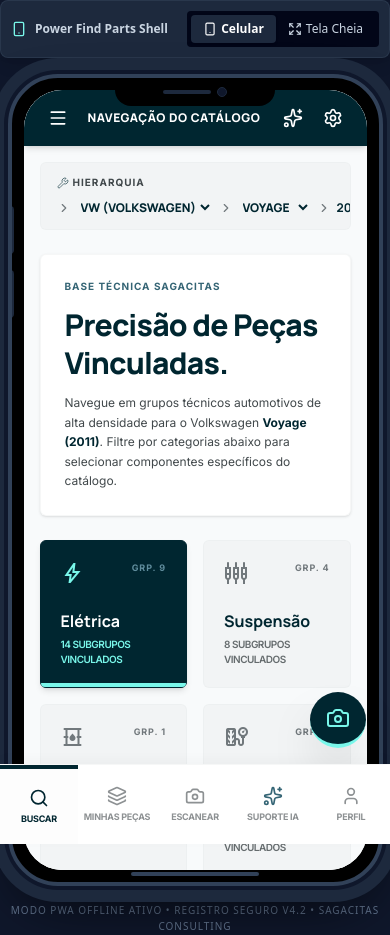
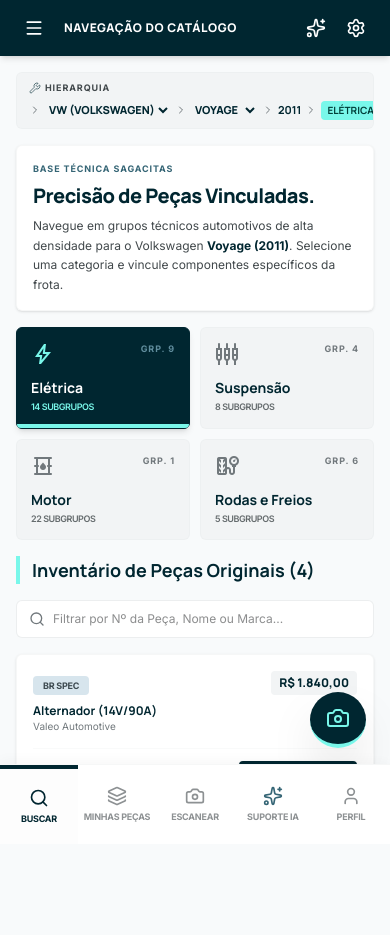
Before and after one commit to Sarge2024/power-findparts, a React (Vite) app: page / in a window 390 px wide. After the commit the page ends 844 px from the top, so only its background shows below. Built offline with nearby package versions, Linux system fonts and the light colour scheme.

Commit message:
refactor: improve mobile UI responsiveness
Adjust padding, spacing, and component sizing across catalog, scanner, and inventory modules to enhance the experience on smaller viewports. Add viewport detection for refined layout control.

```diff
--- a/src/App.tsx
+++ b/src/App.tsx
@@ -37,6 +37,18 @@ export default function App() {
 
   // App View Modes
   const [viewMode, setViewMode] = useState<"mobile" | "fullscreen">("mobile");
+
+  // Real mobile viewport detection
+  const [isMobileViewport, setIsMobileViewport] = useState<boolean>(false);
+
+  useEffect(() => {
+    const handleResize = () => {
+      setIsMobileViewport(window.innerWidth < 768);
+    };
+    handleResize();
+    window.addEventListener("resize", handleResize);
+    return () => window.removeEventListener("resize", handleResize);
+  }, []);
 
   // Core Reactive Database State (Linked to localStorage)
   const [parts, setParts] = useState<Part[]>(() => {
@@ -269,7 +281,7 @@ export default function App() {
 
       {/* Floating Action Button (Only shown on Catalog view to go directly to scan) */}
       {currentTab === "catalog" && (
-        <div id="floating-action" className="fixed bottom-24 right-6 z-40">
+        <div id="floating-action" className="absolute bottom-24 right-6 z-40">
           <button
             onClick={() => setCurrentTab("scanner")}
             className="w-14 h-14 bg-[#002630] text-white hover:bg-primary-container rounded-full shadow-2xl flex items-center justify-center transition-all hover:scale-110 active:scale-90 border-b-4 border-tertiary-fixed cursor-pointer"
@@ -281,7 +293,7 @@ export default function App() {
       )}
 
       {/* Persistent Bottom Mobile Navigation Bar */}
-      <nav id="bottom-bar" className="fixed bottom-0 left-0 w-full bg-white border-t border-outline-variant/15 flex justify-around items-center h-20 shadow-[0_-4px_12px_rgba(0,0,0,0.03)] z-40">
+      <nav id="bottom-bar" className="absolute bottom-0 left-0 w-full bg-white border-t border-outline-variant/15 flex justify-around items-center h-20 shadow-[0_-4px_12px_rgba(0,0,0,0.03)] z-40">
 
         {/* Tab 1: Catalog */}
         <button
@@ -358,7 +370,7 @@ export default function App() {
       {/* Global Toast Notification */}
       <div
         id="toast-notification"
-        className={`fixed bottom-24 left-1/2 -translate-x-1/2 bg-[#2e3132] text-white px-5 py-3 rounded-full shadow-2xl flex items-center gap-3 transition-all duration-500 z-50 ${
+        className={`absolute bottom-24 left-1/2 -translate-x-1/2 bg-[#2e3132] text-white px-5 py-3 rounded-full shadow-2xl flex items-center gap-3 transition-all duration-500 z-50 ${
           showToast ? 'translate-y-0 opacity-100 scale-100' : 'translate-y-16 opacity-0 scale-90 pointer-events-none'
         }`}
       >
@@ -368,6 +380,14 @@ export default function App() {
 
     </div>
   );
+
+  if (isMobileViewport) {
+    return (
+      <div id="pwa-mobile-root" className="w-full h-screen bg-[#f8fafb]">
+        {mainAppHtml}
+      </div>
+    );
+  }
 
   return (
     <div id="app-root-shell" className="min-h-screen bg-slate-900 flex flex-col items-center p-0 md:p-6 justify-center">
--- a/src/components/AiAssistant.tsx
+++ b/src/components/AiAssistant.tsx
@@ -90,11 +90,11 @@ export default function AiAssistant() {
   };
 
   return (
-    <div id="ai-assistant-container" className="grid grid-cols-1 lg:grid-cols-3 gap-6 max-w-5xl mx-auto">
+    <div id="ai-assistant-container" className="grid grid-cols-1 lg:grid-cols-3 gap-4 sm:gap-6 max-w-5xl mx-auto">
       {/* Suggestions / Prompt helpers column */}
-      <div className="space-y-4">
-        <div className="bg-primary text-on-primary p-5 rounded-md shadow-sm relative overflow-hidden border border-outline-variant/10">
-          <div className="relative z-10 space-y-3">
+      <div className="space-y-4 order-2 lg:order-1">
+        <div className="bg-primary text-on-primary p-4 sm:p-5 rounded-md shadow-sm relative overflow-hidden border border-outline-variant/10">
+          <div className="relative z-10 space-y-2.5">
             <h3 className="font-headline text-sm font-black uppercase tracking-wider flex items-center gap-1.5">
               <Sparkles className="w-4 h-4 text-tertiary-fixed" /> Inteligência Power Find
             </h3>
@@ -108,7 +108,7 @@ export default function AiAssistant() {
           </div>
         </div>
 
-        <div className="bg-[#eceeef] p-5 rounded-md border border-outline-variant/10 shadow-sm space-y-3.5">
+        <div className="bg-[#eceeef] p-4 sm:p-5 rounded-md border border-outline-variant/10 shadow-sm space-y-3">
           <h4 className="text-[10px] font-black uppercase tracking-widest text-primary/60 flex items-center gap-1">
             <HelpCircle className="w-3.5 h-3.5" /> Perguntas Frequentes
           </h4>
@@ -129,7 +129,7 @@ export default function AiAssistant() {
       </div>
 
       {/* Main Chat Interface column */}
-      <div className="lg:col-span-2 bg-white rounded-md border border-outline-variant/15 shadow-sm flex flex-col h-[520px]">
+      <div className="lg:col-span-2 bg-white rounded-md border border-outline-variant/15 shadow-sm flex flex-col h-[380px] sm:h-[450px] lg:h-[520px] order-1 lg:order-2">
         {/* Chat Header */}
         <div className="px-4 py-3 border-b border-outline-variant/10 flex items-center justify-between bg-surface-container-low">
           <div className="flex items-center gap-2">
--- a/src/components/Catalog.tsx
+++ b/src/components/Catalog.tsx
@@ -68,61 +68,61 @@ export default function Catalog({
   };
 
   return (
-    <div id="catalog-section" className="space-y-6">
+    <div id="catalog-section" className="space-y-4 sm:space-y-6">
       {/* Dynamic Breadcrumbs (Industrial Precision Style) */}
-      <nav id="breadcrumbs" className="bg-surface-container-low px-4 py-3 rounded-md flex flex-wrap items-center gap-2 overflow-x-auto no-scrollbar border border-outline-variant/10">
-        <span className="text-on-surface-variant text-[10px] font-bold uppercase tracking-widest flex items-center gap-1">
+      <nav id="breadcrumbs" className="bg-surface-container-low px-3 py-2 sm:px-4 sm:py-3 rounded-md flex flex-wrap items-center gap-1.5 sm:gap-2 overflow-x-auto no-scrollbar border border-outline-variant/10">
+        <span className="text-on-surface-variant text-[9px] sm:text-[10px] font-bold uppercase tracking-widest flex items-center gap-1">
           <Wrench className="w-3 h-3 text-primary/60" /> Hierarquia
         </span>
-        <div className="flex items-center gap-1.5 whitespace-nowrap">
-          <ChevronRight className="w-3.5 h-3.5 text-outline" />
+        <div className="flex items-center gap-1 sm:gap-1.5 whitespace-nowrap">
+          <ChevronRight className="w-3 h-3 sm:w-3.5 sm:h-3.5 text-outline" />
           <select
             value={currentVehicle.brand}
             onChange={(e) => {
               const matched = vehicles.find(v => v.brand === e.target.value);
               if (matched) onSelectVehicle(matched);
             }}
-            className="text-xs font-headline font-extrabold text-primary bg-transparent border-none p-0 focus:ring-0 cursor-pointer hover:text-surface-tint uppercase"
+            className="text-[11px] sm:text-xs font-headline font-extrabold text-primary bg-transparent border-none p-0 focus:ring-0 cursor-pointer hover:text-surface-tint uppercase"
           >
             <option value="Volkswagen">VW (Volkswagen)</option>
           </select>
 
-          <ChevronRight className="w-3.5 h-3.5 text-outline" />
+          <ChevronRight className="w-3 h-3 sm:w-3.5 sm:h-3.5 text-outline" />
           <select
             value={currentVehicle.id}
             onChange={(e) => {
               const matched = vehicles.find(v => v.id === e.target.value);
               if (matched) onSelectVehicle(matched);
             }}
-            className="text-xs font-headline font-extrabold text-primary bg-transparent border-none p-0 focus:ring-0 cursor-pointer hover:text-surface-tint uppercase"
+            className="text-[11px] sm:text-xs font-headline font-extrabold text-primary bg-transparent border-none p-0 focus:ring-0 cursor-pointer hover:text-surface-tint uppercase"
           >
             {vehicles.map(v => (
               <option key={v.id} value={v.id}>{v.model}</option>
             ))}
           </select>
 
-          <ChevronRight className="w-3.5 h-3.5 text-outline" />
-          <span className="text-xs font-headline font-bold text-primary">{currentVehicle.year}</span>
+          <ChevronRight className="w-3 h-3 sm:w-3.5 sm:h-3.5 text-outline" />
+          <span className="text-[11px] sm:text-xs font-headline font-bold text-primary">{currentVehicle.year}</span>
 
-          <ChevronRight className="w-3.5 h-3.5 text-outline" />
-          <span className="text-xs font-headline font-bold text-tertiary-container bg-tertiary-fixed px-2 py-0.5 rounded text-[11px] font-black uppercase">
+          <ChevronRight className="w-3 h-3 sm:w-3.5 sm:h-3.5 text-outline" />
+          <span className="text-[10px] sm:text-xs font-headline font-bold text-tertiary-container bg-tertiary-fixed px-1.5 py-0.5 rounded text-[10px] sm:text-[11px] font-black uppercase">
             {selectedGroup}
           </span>
         </div>
       </nav>
 
       {/* Hero Summary (Intentional Asymmetry) */}
-      <section id="catalog-hero" className="relative grid grid-cols-1 md:grid-cols-12 gap-6 items-center bg-white p-6 rounded-md border border-outline-variant/15 overflow-hidden shadow-sm">
-        <div className="md:col-span-7 z-10 space-y-3">
-          <p className="text-[10px] uppercase tracking-widest font-extrabold text-surface-tint">Base Técnica Sagacitas</p>
-          <h2 className="font-display text-3xl md:text-4xl font-extrabold tracking-tight text-primary leading-tight">
+      <section id="catalog-hero" className="relative grid grid-cols-1 md:grid-cols-12 gap-4 sm:gap-6 items-center bg-white p-4 sm:p-6 rounded-md border border-outline-variant/15 overflow-hidden shadow-sm">
+        <div className="md:col-span-7 z-10 space-y-2 sm:space-y-3">
+          <p className="text-[9px] sm:text-[10px] uppercase tracking-widest font-extrabold text-surface-tint">Base Técnica Sagacitas</p>
+          <h2 className="font-display text-xl sm:text-2xl md:text-3xl lg:text-4xl font-extrabold tracking-tight text-primary leading-tight">
             Precisão de Peças Vinculadas.
           </h2>
-          <p className="text-xs md:text-sm text-on-surface-variant leading-relaxed max-w-xl">
-            Navegue em grupos técnicos automotivos de alta densidade para o Volkswagen <span className="font-bold text-primary">{currentVehicle.model} ({currentVehicle.year})</span>. Filtre por categorias abaixo para selecionar componentes específicos do catálogo.
+          <p className="text-xs text-on-surface-variant leading-relaxed max-w-xl">
+            Navegue em grupos técnicos automotivos de alta densidade para o Volkswagen <span className="font-bold text-primary">{currentVehicle.model} ({currentVehicle.year})</span>. Selecione uma categoria e vincule componentes específicos da frota.
           </p>
         </div>
-        <div className="hidden md:block md:col-span-5 relative h-36 overflow-hidden bg-surface-container rounded-sm border-b-2 border-primary">
+        <div className="hidden md:block md:col-span-5 relative h-28 sm:h-36 overflow-hidden bg-surface-container rounded-sm border-b-2 border-primary">
           <div className="absolute inset-0 opacity-15 pointer-events-none">
             <img
               src={IMAGE_LINKS.engineBg}
@@ -139,7 +139,7 @@ export default function Catalog({
       </section>
 
       {/* Category Grid (Bento Style) */}
-      <section id="bento-categories" className="grid grid-cols-2 md:grid-cols-4 gap-4">
+      <section id="bento-categories" className="grid grid-cols-2 md:grid-cols-4 gap-2.5 sm:gap-4">
         {techGroups.map((group) => {
           const isActive = group.name === selectedGroup;
           return (
@@ -147,25 +147,25 @@ export default function Catalog({
               id={`group-card-${group.id}`}
               key={group.id}
               onClick={() => setSelectedGroup(group.name)}
-              className={`group relative p-5 rounded-md transition-all cursor-pointer border hover:-translate-y-0.5 active:scale-95 duration-200 ${
+              className={`group relative p-3.5 sm:p-5 rounded-md transition-all cursor-pointer border hover:-translate-y-0.5 active:scale-95 duration-200 ${
                 isActive
                   ? "bg-primary text-on-primary border-primary shadow-md"
                   : "bg-surface-container-low text-primary border-outline-variant/10 hover:bg-surface-container"
               }`}
             >
-              <div className="flex justify-between items-start mb-6">
-                <span className={`material-symbols-outlined text-2xl ${isActive ? 'text-tertiary-fixed font-semibold' : 'text-outline'}`}>
+              <div className="flex justify-between items-start mb-3 sm:mb-6">
+                <span className={`material-symbols-outlined text-xl sm:text-2xl ${isActive ? 'text-tertiary-fixed font-semibold' : 'text-outline'}`}>
                   {group.icon}
                 </span>
                 <span className={`text-[9px] font-bold uppercase tracking-widest ${isActive ? 'text-on-primary-container/80' : 'text-outline'}`}>
                   {group.groupCode}
                 </span>
               </div>
-              <h3 className={`font-headline font-bold text-base ${isActive ? 'text-white' : 'text-primary'}`}>
+              <h3 className={`font-headline font-bold text-sm sm:text-base ${isActive ? 'text-white' : 'text-primary'}`}>
                 {group.name}
               </h3>
-              <p className={`text-[10px] mt-1 font-semibold uppercase tracking-tighter ${isActive ? 'text-tertiary-fixed' : 'text-on-surface-variant/80'}`}>
-                {group.subgroupCount} Subgrupos Vinculados
+              <p className={`text-[9px] sm:text-[10px] mt-0.5 sm:mt-1 font-semibold uppercase tracking-tighter ${isActive ? 'text-tertiary-fixed' : 'text-on-surface-variant/80'}`}>
+                {group.subgroupCount} Subgrupos
               </p>
               {isActive && (
                 <div className="absolute bottom-0 left-0 w-full h-1 bg-tertiary-fixed rounded-b-md"></div>
@@ -201,8 +201,54 @@ export default function Catalog({
           </div>
         </div>
 
-        {/* Precision Table */}
-        <div className="overflow-hidden bg-white border border-outline-variant/15 rounded-md shadow-sm">
+        {/* Mobile Touch-Optimized Card List */}
+        <div className="block md:hidden space-y-3">
+          {filteredParts.length > 0 ? (
+            filteredParts.map((part, index) => (
+              <div
+                key={part.number}
+                className="bg-white p-4 rounded-md border border-outline-variant/15 shadow-sm space-y-3.5"
+              >
+                <div className="flex justify-between items-start gap-2">
+                  <div>
+                    <span className="text-[9px] bg-secondary-container text-on-secondary-fixed-variant px-2.5 py-1 rounded font-bold tracking-tight uppercase">
+                      {part.extraInfo}
+                    </span>
+                    <h5 className="text-xs font-bold text-primary mt-2 font-display">
+                      {part.name}
+                    </h5>
+                    <p className="text-[10px] text-outline">{part.manufacturer}</p>
+                  </div>
+                  <span className="font-headline font-extrabold text-xs text-primary bg-surface-container-low px-2 py-1 rounded whitespace-nowrap">
+                    {part.priceEst}
+                  </span>
+                </div>
+
+                <div className="flex items-center justify-between pt-3 border-t border-outline-variant/10">
+                  <div className="space-y-0.5">
+                    <span className="text-[8px] font-bold text-outline uppercase block tracking-wider">Código Técnico</span>
+                    <span className="font-mono text-[11px] font-bold text-surface-tint tracking-tight">{part.number}</span>
+                  </div>
+                  <button
+                    onClick={() => onSelectPartForLinking(part)}
+                    className="inline-flex items-center gap-1.5 bg-primary text-on-primary hover:bg-primary-container px-4 py-2.5 rounded text-[10px] font-bold uppercase tracking-wider transition-all active:scale-95 shadow-sm"
+                  >
+                    <span className="material-symbols-outlined text-[13px]">barcode_scanner</span>
+                    Vincular
+                  </button>
+                </div>
+              </div>
+            ))
+          ) : (
+            <div className="text-center p-8 bg-white rounded border border-outline-variant/15 text-xs text-outline font-medium">
+              <Info className="w-5 h-5 mx-auto mb-2 text-outline/60" />
+              Nenhum componente encontrado na categoria "{selectedGroup}".
+            </div>
+          )}
+        </div>
+
+        {/* Desktop Precision Table */}
+        <div className="hidden md:block overflow-hidden bg-white border border-outline-variant/15 rounded-md shadow-sm">
           <div className="overflow-x-auto">
             <table className="w-full text-left border-collapse">
               <thead>
@@ -263,9 +309,9 @@ export default function Catalog({
       </section>
 
       {/* Diagnostic Panel & Recent Vehicles Stack */}
-      <section id="diagnostics-summary" className="grid grid-cols-1 lg:grid-cols-3 gap-6">
+      <section id="diagnostics-summary" className="grid grid-cols-1 lg:grid-cols-3 gap-4 sm:gap-6">
         {/* Tonal OBD-II Diagnostic Card */}
-        <div className="lg:col-span-2 bg-[#f2f4f5] p-6 rounded-md relative overflow-hidden border border-outline-variant/10">
+        <div className="lg:col-span-2 bg-[#f2f4f5] p-4 sm:p-6 rounded-md relative overflow-hidden border border-outline-variant/10">
           <div className="relative z-10 space-y-4">
             <div className="flex justify-between items-center">
               <h5 className="text-[10px] font-black uppercase tracking-widest text-primary/40">CONTEXTO DE DIAGNÓSTICO</h5>
@@ -277,12 +323,12 @@ export default function Catalog({
               </button>
             </div>
 
-            <div className="grid grid-cols-1 md:grid-cols-2 gap-6">
-              <div className="space-y-3">
+            <div className="grid grid-cols-1 md:grid-cols-2 gap-4 sm:gap-6">
+              <div className="space-y-2.5">
                 <p className="text-[10px] font-extrabold text-on-surface-variant uppercase tracking-tighter">FAIXA DE VOLTAGEM ATUAL</p>
-                <div className="flex items-end gap-2">
-                  <span className="text-4xl font-headline font-black text-primary tracking-tight">{obdVoltage}V</span>
-                  <span className="text-xs text-outline mb-1 font-medium">— 14.4V Nominal</span>
+                <div className="flex items-end gap-1.5">
+                  <span className="text-3xl sm:text-4xl font-headline font-black text-primary tracking-tight">{obdVoltage}V</span>
+                  <span className="text-[11px] text-outline mb-0.5 font-medium">— 14.4V Nominal</span>
                 </div>
                 {/* Custom responsive voltage progress bar */}
                 <div className="w-full h-2 bg-surface-container rounded-full overflow-hidden">
@@ -293,7 +339,7 @@ export default function Catalog({
                     style={{ width: `${Math.min(100, Math.max(10, ((obdVoltage - 10) / 5) * 100))}%` }}
                   ></div>
                 </div>
-                <p className={`text-[10px] font-bold uppercase ${obdVoltage < 13.0 || obdVoltage > 14.4 ? 'text-error' : 'text-primary/60'}`}>
+                <p className={`text-[9px] sm:text-[10px] font-bold uppercase ${obdVoltage < 13.0 || obdVoltage > 14.4 ? 'text-error' : 'text-primary/60'}`}>
                   Status: {voltageAlert}
                 </p>
               </div>
@@ -302,10 +348,10 @@ export default function Catalog({
                 <p className="text-[10px] font-extrabold text-on-surface-variant uppercase tracking-tighter">Sincronização</p>
                 <div className="flex items-center gap-1.5">
                   <div className="w-2 h-2 rounded-full bg-tertiary-fixed animate-pulse"></div>
-                  <span className="text-[10px] font-black text-primary uppercase tracking-tight">API CONECTADA - SINCRONIZAÇÃO ATIVA</span>
+                  <span className="text-[9px] sm:text-[10px] font-black text-primary uppercase tracking-tight">API CONECTADA - ATIVA</span>
                 </div>
-                <p className="text-[11px] text-on-surface-variant/80 italic leading-relaxed">
-                  As atualizações do catálogo para a Região VWB (BR) estão sendo recuperadas e validadas em tempo real do repositório mestre centralizado da Sagacitas Industrial.
+                <p className="text-xs text-on-surface-variant/80 italic leading-relaxed">
+                  As atualizações do catálogo para a Região VWB (BR) estão sendo sincronizadas em tempo real.
                 </p>
               </div>
             </div>
@@ -317,19 +363,19 @@ export default function Catalog({
         </div>
 
         {/* Recent Vehicle Associations Panel */}
-        <div className="bg-[#eceeef] p-6 rounded-md flex flex-col justify-between border border-outline-variant/10">
+        <div className="bg-[#eceeef] p-4 sm:p-6 rounded-md flex flex-col justify-between border border-outline-variant/10">
           <div>
-            <h5 className="text-[10px] font-black uppercase tracking-widest text-on-surface-variant/60 mb-5">VÍNCULOS DE VEÍCULOS RECENTES</h5>
-            <ul className="space-y-3.5">
+            <h5 className="text-[10px] font-black uppercase tracking-widest text-on-surface-variant/60 mb-3 sm:mb-5">VÍNCULOS RECENTES</h5>
+            <ul className="space-y-2">
               {recentLogs.slice(0, 3).map((log) => (
                 <li
                   key={log.id}
                   onClick={() => onNavigateToTab('inventory')}
-                  className="flex items-center justify-between group cursor-pointer hover:bg-white/40 p-2.5 rounded transition-all"
+                  className="flex items-center justify-between group cursor-pointer hover:bg-white/40 p-2 rounded transition-all"
                 >
-                  <div className="flex items-center gap-3">
-                    <div className="w-8 h-8 rounded-sm bg-surface-container-highest flex items-center justify-center">
-                      <span className="material-symbols-outlined text-lg text-primary">
+                  <div className="flex items-center gap-2.5">
+                    <div className="w-7 h-7 rounded bg-surface-container-highest flex items-center justify-center flex-shrink-0">
+                      <span className="material-symbols-outlined text-base text-primary">
                         {log.vehicleName.includes('Saveiro') ? 'local_shipping' : 'directions_car'}
                       </span>
                     </div>
@@ -338,14 +384,14 @@ export default function Catalog({
                       <p className="text-[9px] text-outline uppercase font-semibold">Cód: {log.partNumber.slice(0, 11)}</p>
                     </div>
                   </div>
-                  <ArrowRight className="w-4 h-4 text-outline group-hover:text-primary transition-colors transform group-hover:translate-x-0.5" />
+                  <ArrowRight className="w-3.5 h-3.5 text-outline group-hover:text-primary transition-colors transform group-hover:translate-x-0.5" />
                 </li>
               ))}
             </ul>
           </div>
           <button
             onClick={() => onNavigateToTab('inventory')}
-            className="mt-6 border-2 border-primary text-primary px-4 py-2.5 text-[10px] font-black uppercase tracking-widest hover:bg-primary hover:text-on-primary transition-all active:scale-95 rounded-sm"
+            className="mt-4 border-2 border-primary text-primary px-4 py-2 text-[10px] font-black uppercase tracking-widest hover:bg-primary hover:text-on-primary transition-all active:scale-95 rounded-sm"
           >
             VER LOG DE ATIVIDADE
           </button>
```
Also changed, not shown: src/components/Inventory.tsx (+11 -11 lines), src/components/Scanner.tsx (+11 -11 lines).
